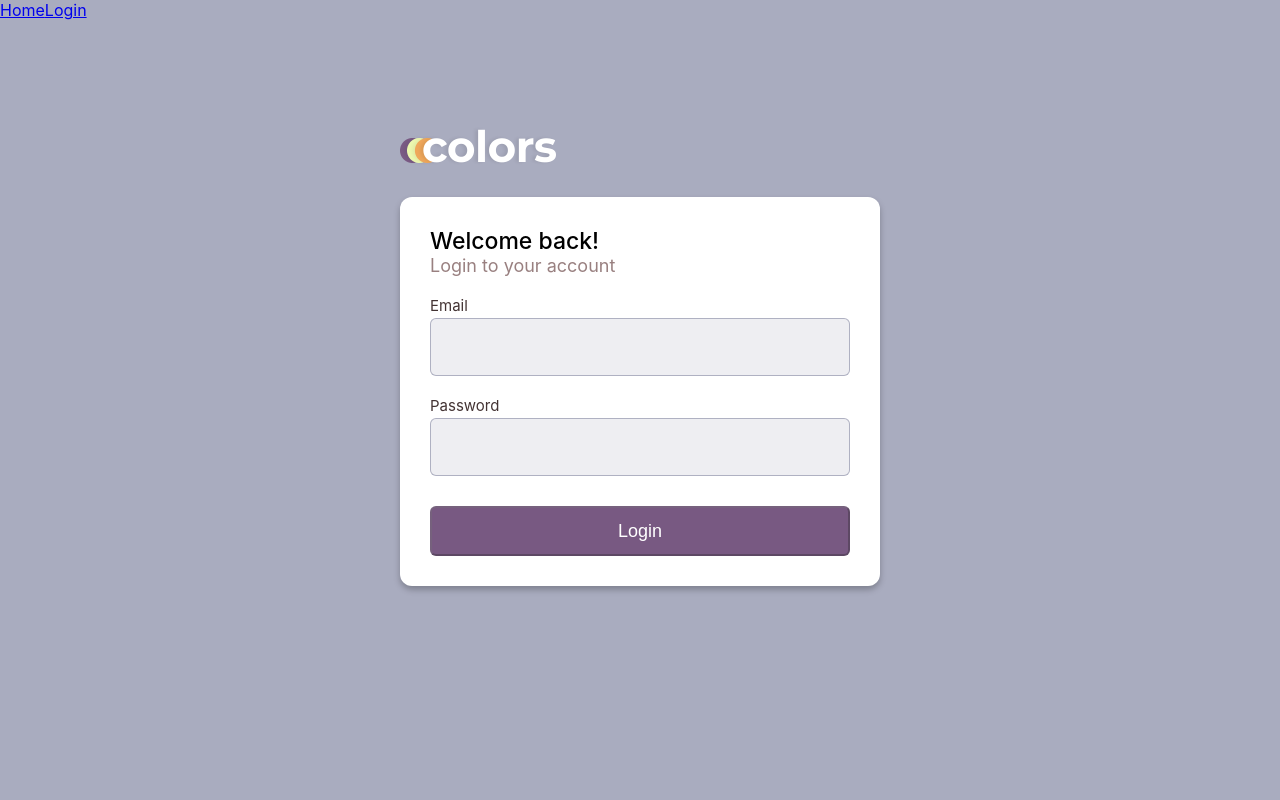
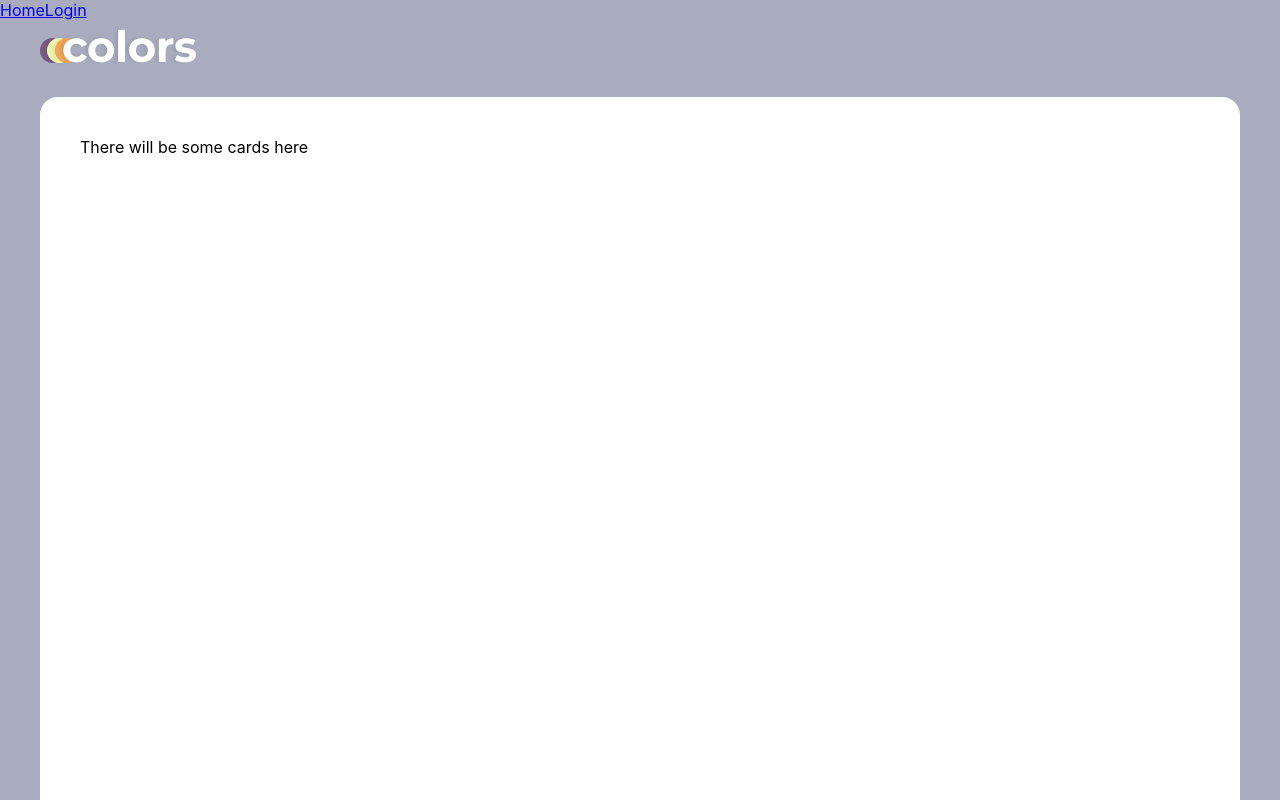
Before and after one commit to semih/colorsApp, a React (Create React App) app: page / in a window 1280 px wide. Before the commit this address led to /login. Shown: the top 800 px of the page. Built offline with nearby package versions, Linux system fonts and the light colour scheme.

Commit message:
created home structure

```diff
--- a/src/components/Home/Home.module.css
+++ b/src/components/Home/Home.module.css
@@ -1,4 +1,13 @@
 .home {
-    background: yellow;
-    border: solid 2px gray
+    width: 1200px;
+    margin: auto;
 }
+
+.cardHolder {
+    background: white;
+    border-radius: 18px;
+    margin-top: 20px;
+    display: flex;
+    padding: 40px;
+    height: 800px; /* TODO: remove this */
+}
--- a/src/components/Home/index.js
+++ b/src/components/Home/index.js
@@ -3,14 +3,15 @@ import styles from './Home.module.css'
 import { useSelector} from 'react-redux'
 import { Redirect } from 'react-router-dom'
 import { selectIsUserLoggedIn } from '../../redux/accessors';
+import Header from '../Header';
 
 export default function Home() {
   const isUserLoggedIn = useSelector(selectIsUserLoggedIn)
-  console.log({ isUserLoggedIn })
 
-  if (!isUserLoggedIn) {
-      return <Redirect to='/login' />
-  }
-
-  return <div className={styles.home}>This is home</div>
+  return (
+    <div className={styles.home}>
+      <Header />
+      <div className={styles.cardHolder}>There will be some cards here</div>
+    </div>
+    )
 }
```
